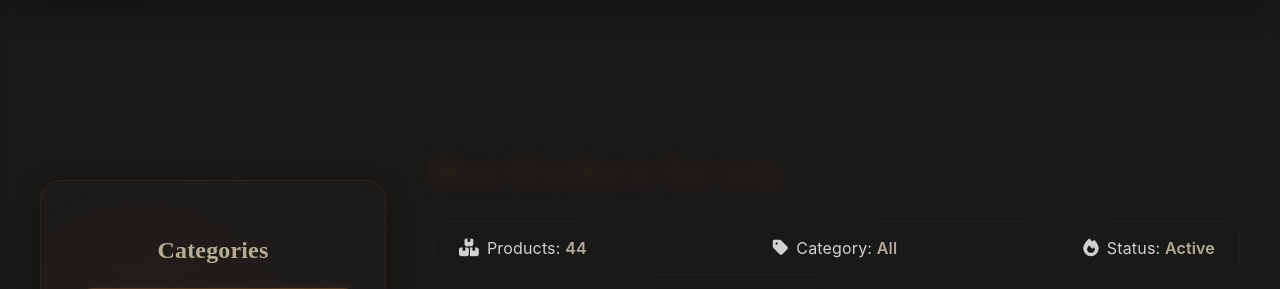
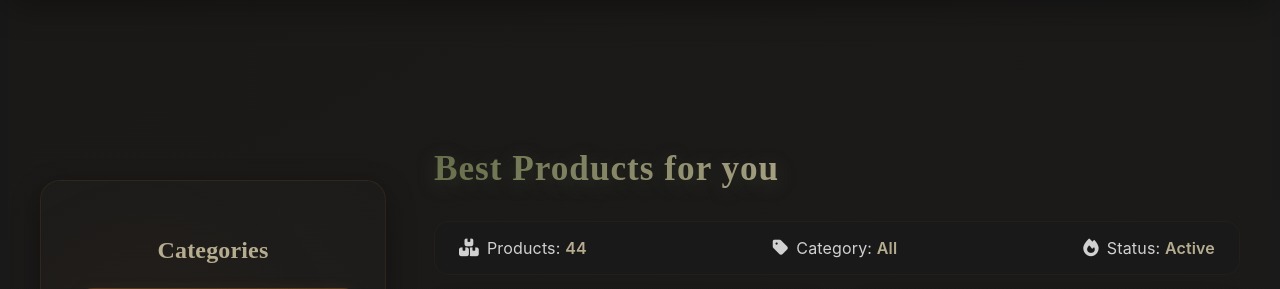
Before and after one commit to necrokochou/Primal-Black-Market, a PHP site: page /pages/shop/index.php in a window 1280 px wide. Shown: the part 94-383 px from the top of the page. Run offline with PHP 8.4, Linux system fonts and the light colour scheme.

Commit message:
FE:Fix(Text): Fixed text that weren't showing

```diff
--- a/assets/css/primal-body.css
+++ b/assets/css/primal-body.css
@@ -45,15 +45,15 @@
     font-weight: 700;
     color: transparent;
     background: linear-gradient(135deg,
-        var(--primal-beige-light) 0%,
-        var(--primal-orange) 50%,
+        var(--primal-green) 0%,
+        var(--primal-beige-light) 50%,
         var(--primal-brown) 100%);
     -webkit-background-clip: text;
     background-clip: text;
     text-align: center;
     margin-bottom: 3rem;
     letter-spacing: 1px;
-    text-shadow: 0 4px 20px rgba(127, 79, 36, 0.3);
+    text-shadow: 0 4px 20px rgba(101, 109, 74, 0.3);
     position: relative;
 }
 
--- a/assets/css/primal-shop.css
+++ b/assets/css/primal-shop.css
@@ -226,14 +226,14 @@
     font-weight: 700;
     color: transparent;
     background: linear-gradient(135deg,
-        var(--primal-beige-light) 0%,
-        var(--primal-orange) 50%,
+        var(--primal-green) 0%,
+        var(--primal-beige-light) 50%,
         var(--primal-brown) 100%);
     -webkit-background-clip: text;
     background-clip: text;
     margin-bottom: 2rem;
     letter-spacing: 1px;
-    text-shadow: 0 4px 20px rgba(127, 79, 36, 0.3);
+    text-shadow: 0 4px 20px rgba(101, 109, 74, 0.3);
     position: relative;
 }
 
```
